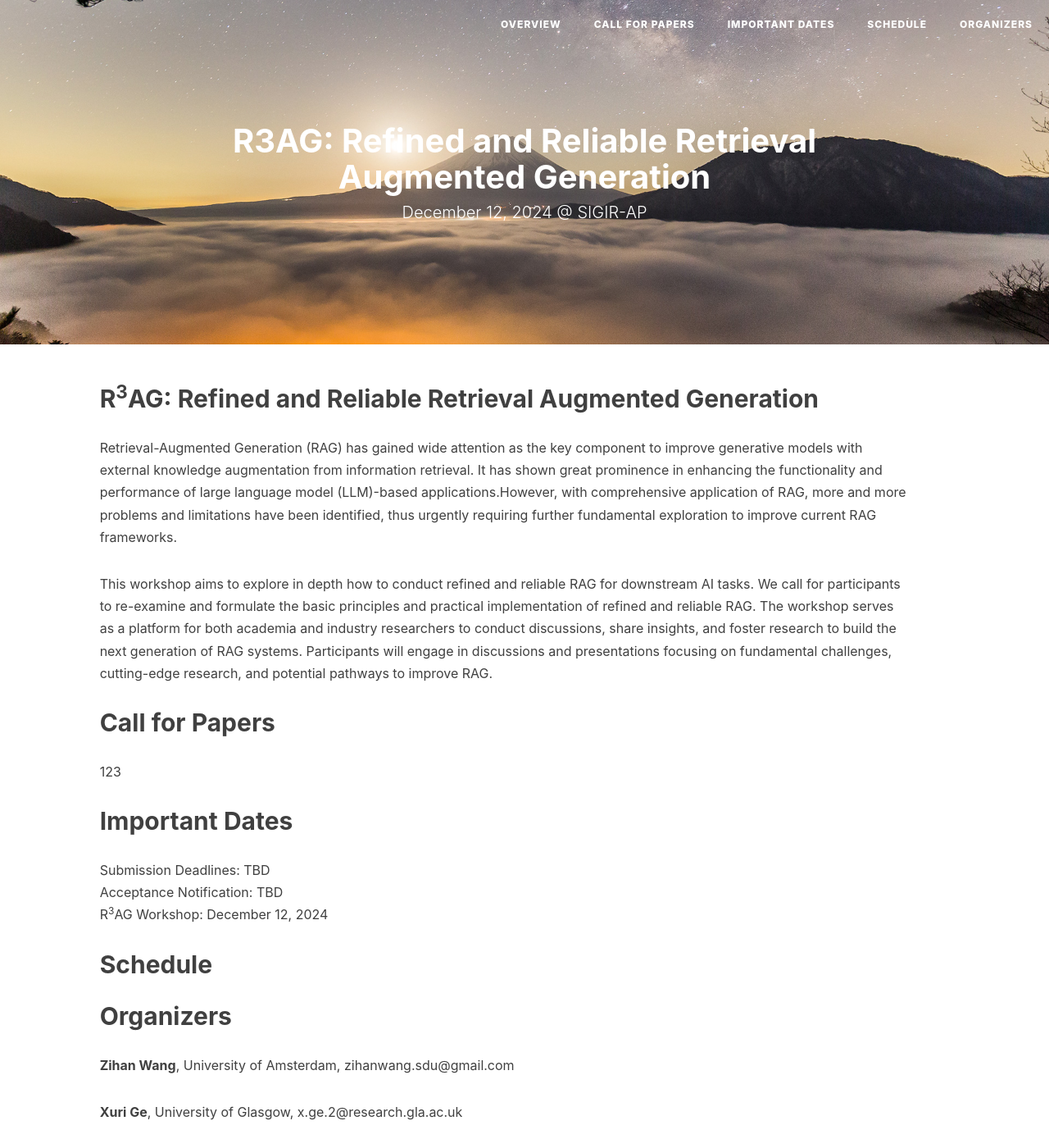
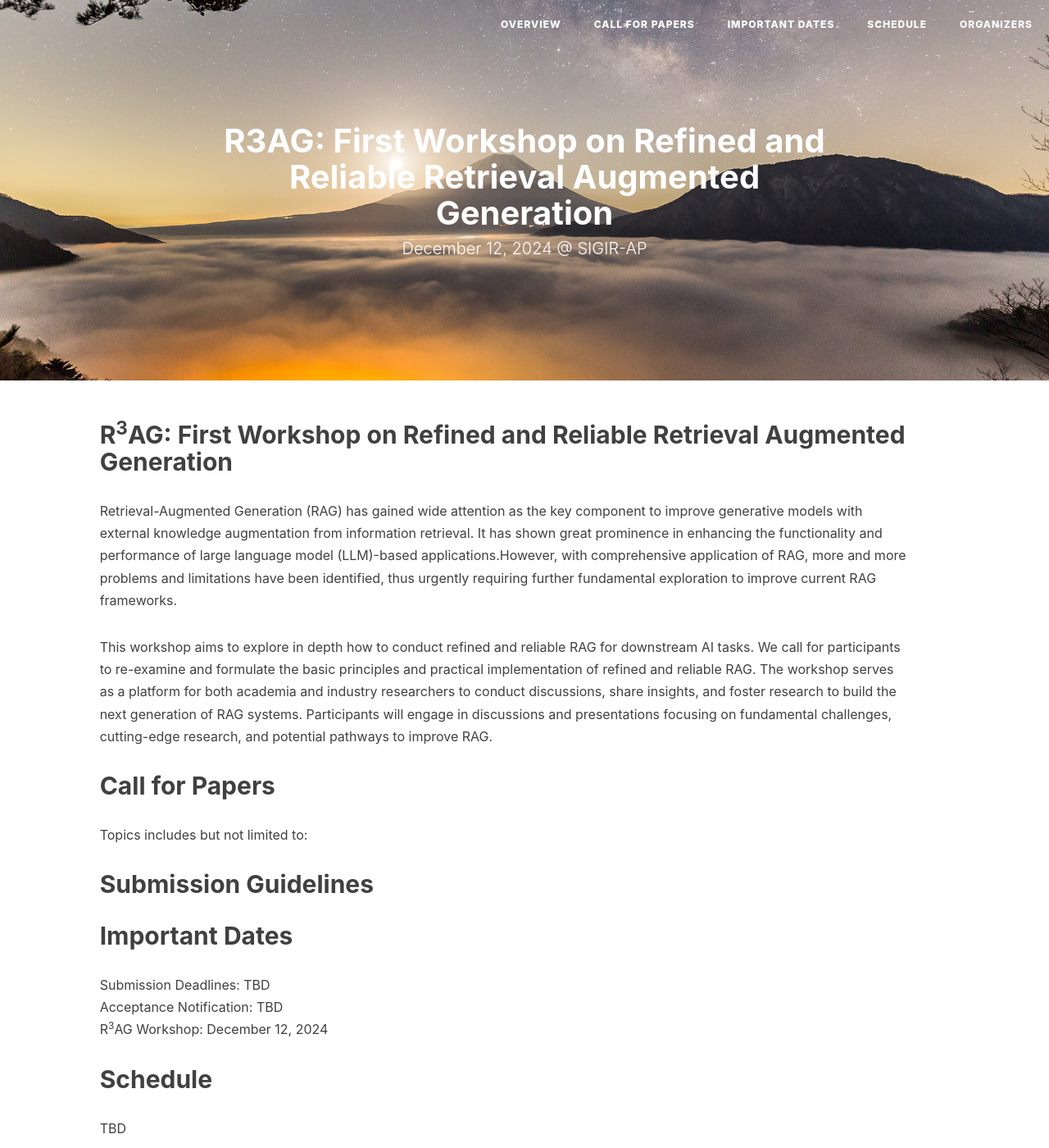
Before and after one commit to R3AG-SIGIR-AP/R3AG-SIGIR-AP.github.io, a Jekyll site: the page built from index.md, in a window 1280 px wide and 1400 px high. Shown: the whole window at 82% size. Built offline with Jekyll 4.4.1, drawn with Linux system fonts in a browser that asks for light colours; nearby versions of some CDN libraries; our own code applies the rules of GitHub Pages for plain Markdown files.

Commit message:
basic clean up

```diff
--- a/index.md
+++ b/index.md
@@ -3,13 +3,17 @@ layout: page
 description: ""
 ---
 
-## <a name='Overview' style="color: inherit; text-decoration: none; text-align: center;"> R<sup>3</sup>AG: Refined and Reliable Retrieval Augmented Generation </a>
+## <a name='Overview' style="color: inherit; text-decoration: none; text-align: center;"> R<sup>3</sup>AG: First Workshop on Refined and Reliable Retrieval Augmented Generation </a>
  Retrieval-Augmented Generation (RAG) has gained wide attention as the key component to improve generative models  with external knowledge augmentation from information retrieval. It has shown great prominence in enhancing the functionality and performance of large language model (LLM)-based applications.However, with comprehensive application of RAG, more and more problems and limitations have been identified, thus urgently requiring further fundamental exploration to improve current RAG frameworks.
 
  This workshop aims to explore in depth how to conduct refined and reliable RAG for downstream AI tasks. We call for participants to re-examine and formulate the basic principles and practical implementation of refined and reliable RAG. The workshop serves as a platform for both academia and industry researchers to conduct discussions, share insights, and foster research to build the next generation of RAG systems. Participants will engage in discussions and presentations focusing on fundamental challenges, cutting-edge research, and  potential pathways to improve RAG.
 
 ## <a name='Call for Papers' style="color: inherit; text-decoration: none;text-align: center;"> Call for Papers </a>
-123
+
+Topics includes but not limited to:
+
+## Submission Guidelines
+
 
 ## <a name='Important Dates' style="color: inherit; text-decoration: none; text-align: center;"> Important Dates </a>
 Submission Deadlines: TBD<br/>
@@ -17,7 +21,7 @@ Acceptance Notification: TBD<br/>
 R<sup>3</sup>AG Workshop: December 12, 2024
 
 ## <a name='Schedule' style="color: inherit; text-decoration: none; text-align: center;"> Schedule </a>
-
+TBD
 
 ## <a name='Organizers' style="color: inherit; text-decoration: none;"> Organizers </a>
 
```
